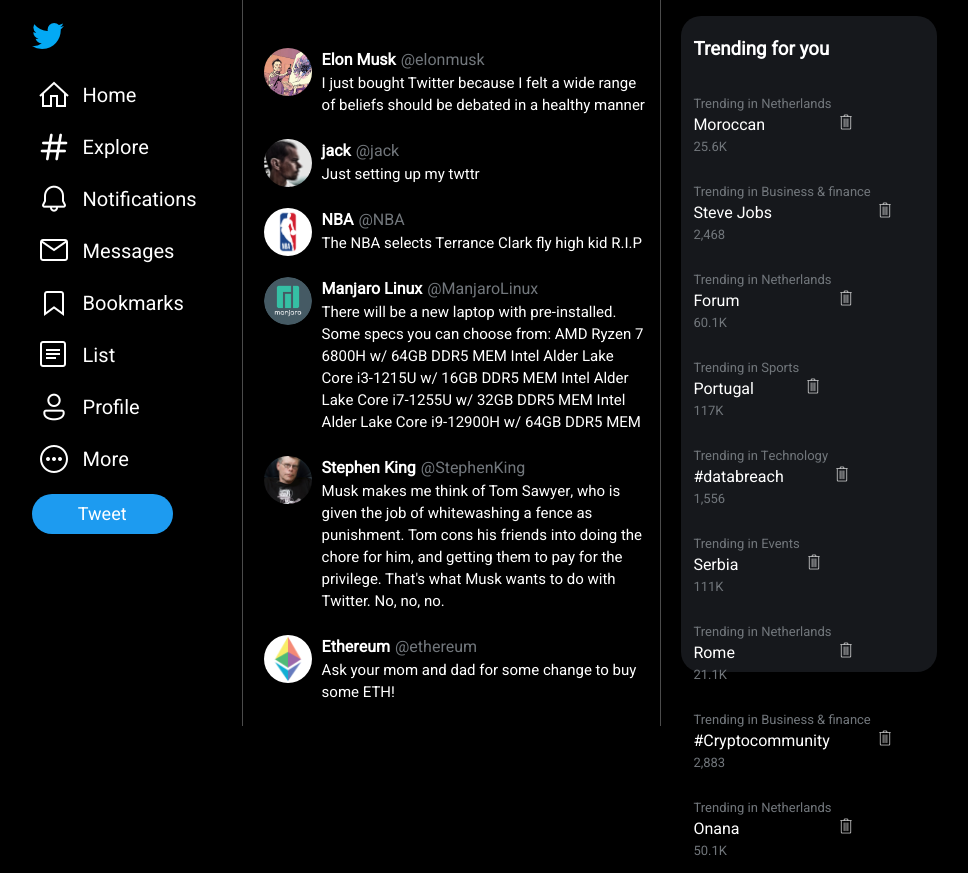
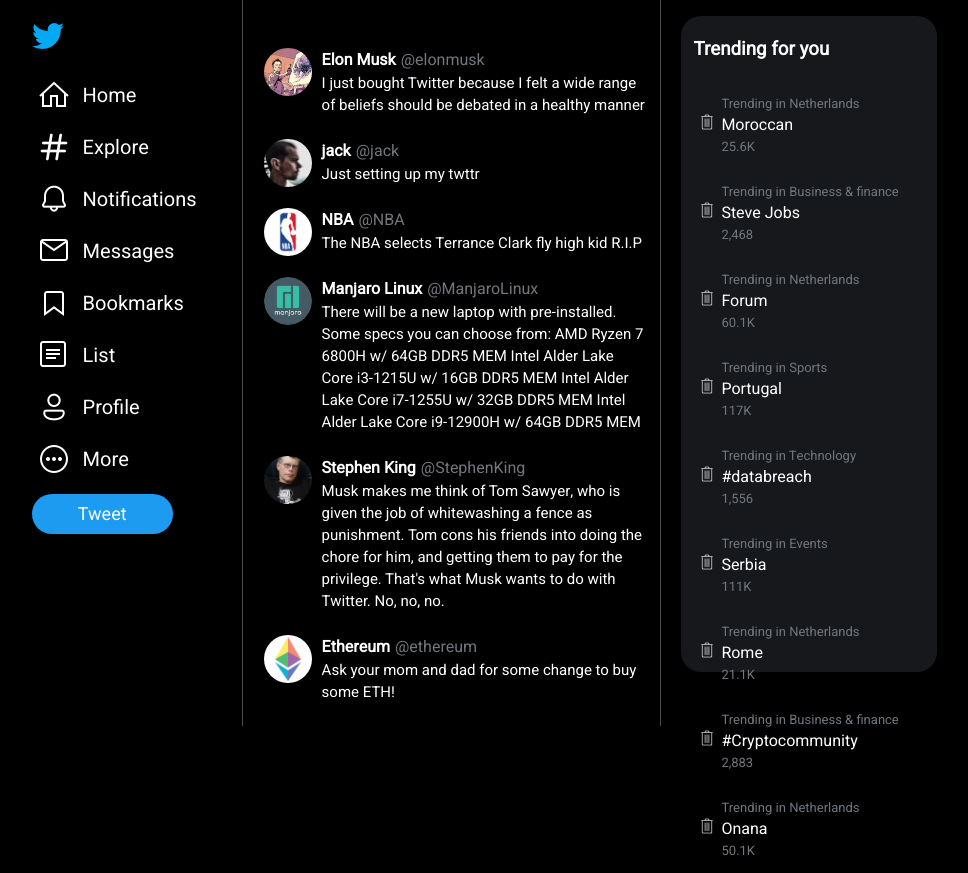
Before and after one commit to astronomx/twitter-replica, a React (Create React App) app: page / in a window 1280 px wide. Shown: the whole page, without its empty margins (193-1161 px from the left). Built offline with nearby package versions, Linux system fonts and the light colour scheme.

Commit message:
Better postioning for delete button

```diff
--- a/src/Trends.js
+++ b/src/Trends.js
@@ -7,6 +7,11 @@
             <div className="trendList">
                 {trendData.map((trend) => (
                     <div className="trendContainer">
+
+                        <div className="delete">
+                            <button onClick={() => trendDelete(trend.id)}><img src={trash} alt="Trash" /></button>
+                        </div>
+
                         <div className="trendIndex">
                             <div className="trendInfo">
                                 <p>Trending in {trend.category}</p>
@@ -20,10 +25,6 @@
                                 <p>{trend.tweets}</p>
                             </div>
                         </div>
-
-                        <div className="delete">
-                            <button onClick={() => trendDelete(trend.id)}><img src={trash} alt="Trash" /></button>
-                        </div>
                     </div>
 
 
```
